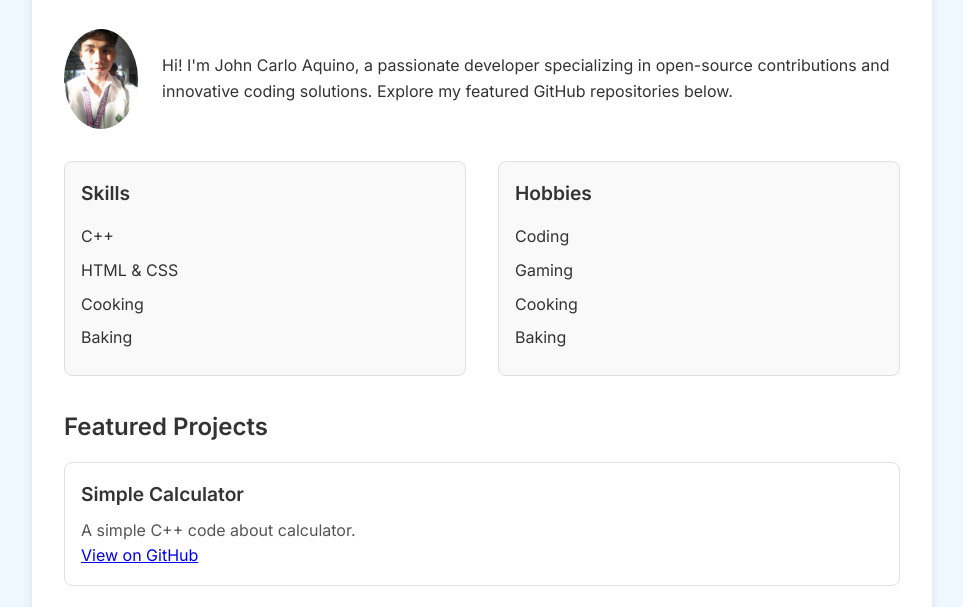
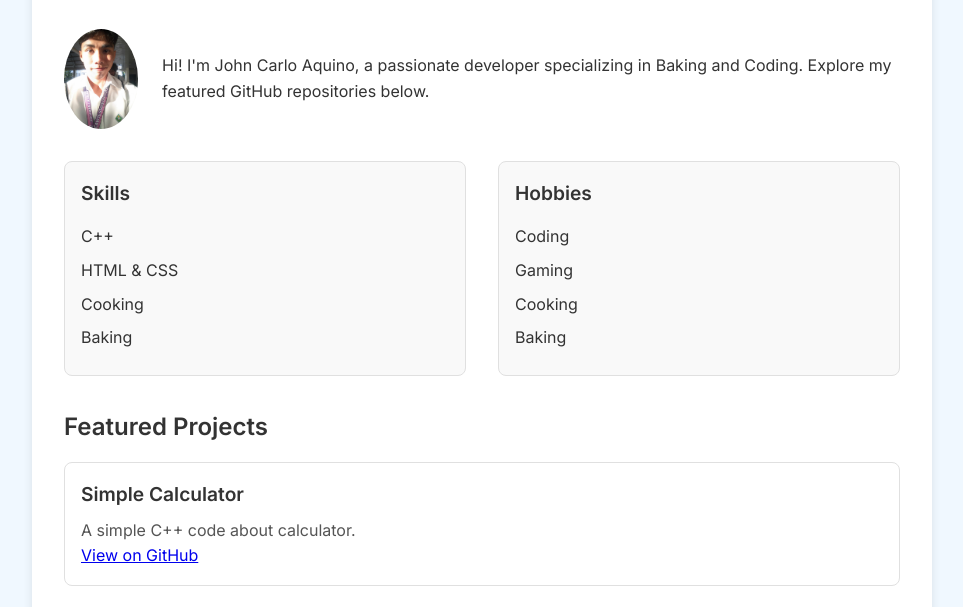
Before and after one commit to notCarloAquino/portfolio, a plain HTML site: page index.html in a window 1280 px wide. Shown: the part 165-772 px from the top of the page, without its empty margins (158-1121 px from the left). Drawn offline with Linux system fonts and the light colour scheme.

Commit message:
Update index.html

```diff
--- a/index.html
+++ b/index.html
@@ -160,7 +160,7 @@
         <div class="profile">
             <img src="carlo.png" alt="Profile Picture">
             <div class="about">
-                <p>Hi! I'm John Carlo Aquino, a passionate developer specializing in open-source contributions and innovative coding solutions. Explore my featured GitHub repositories below.</p>
+                <p>Hi! I'm John Carlo Aquino, a passionate developer specializing in Baking and Coding. Explore my featured GitHub repositories below.</p>
             </div>
         </div>
 
```
